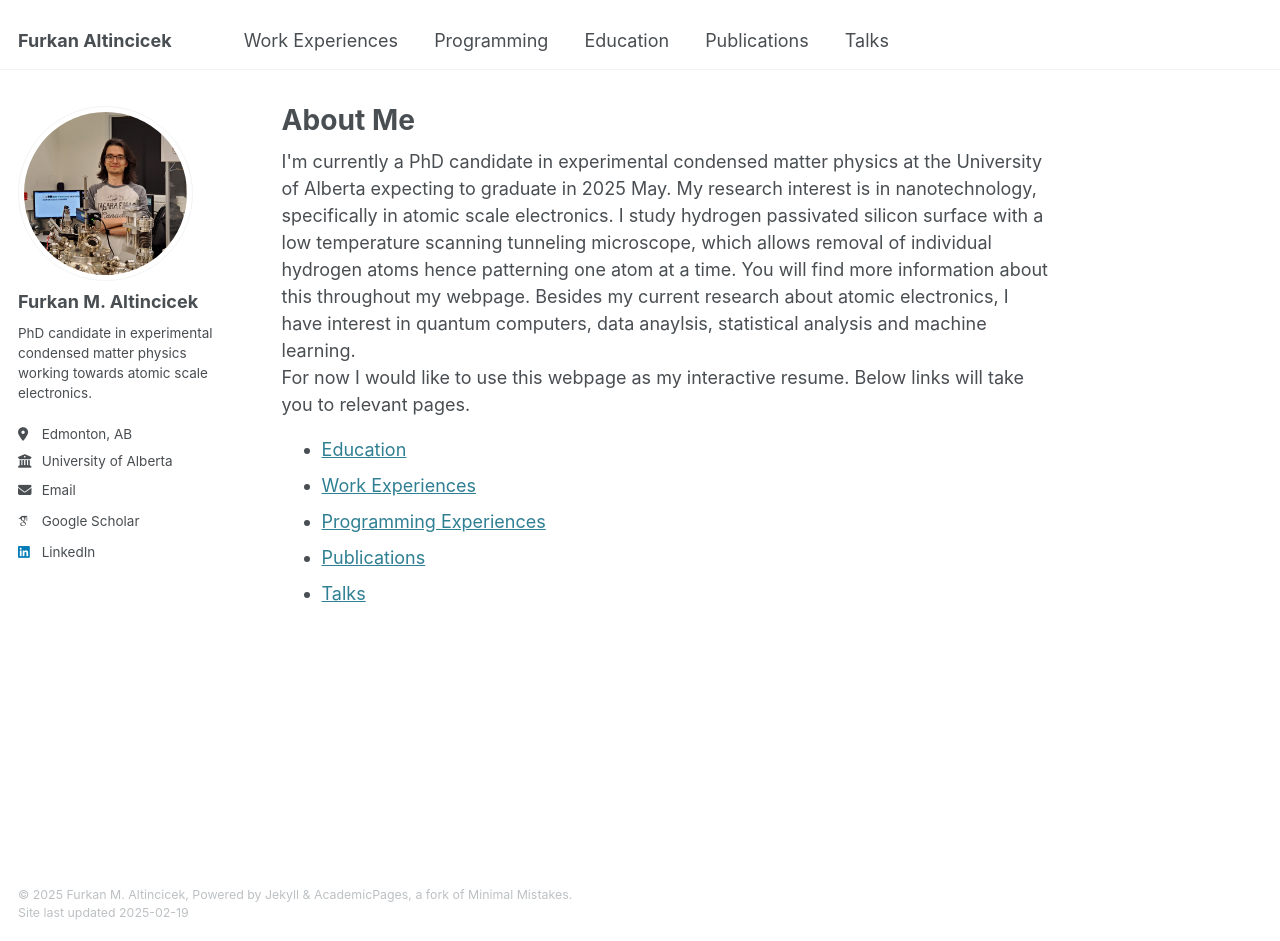
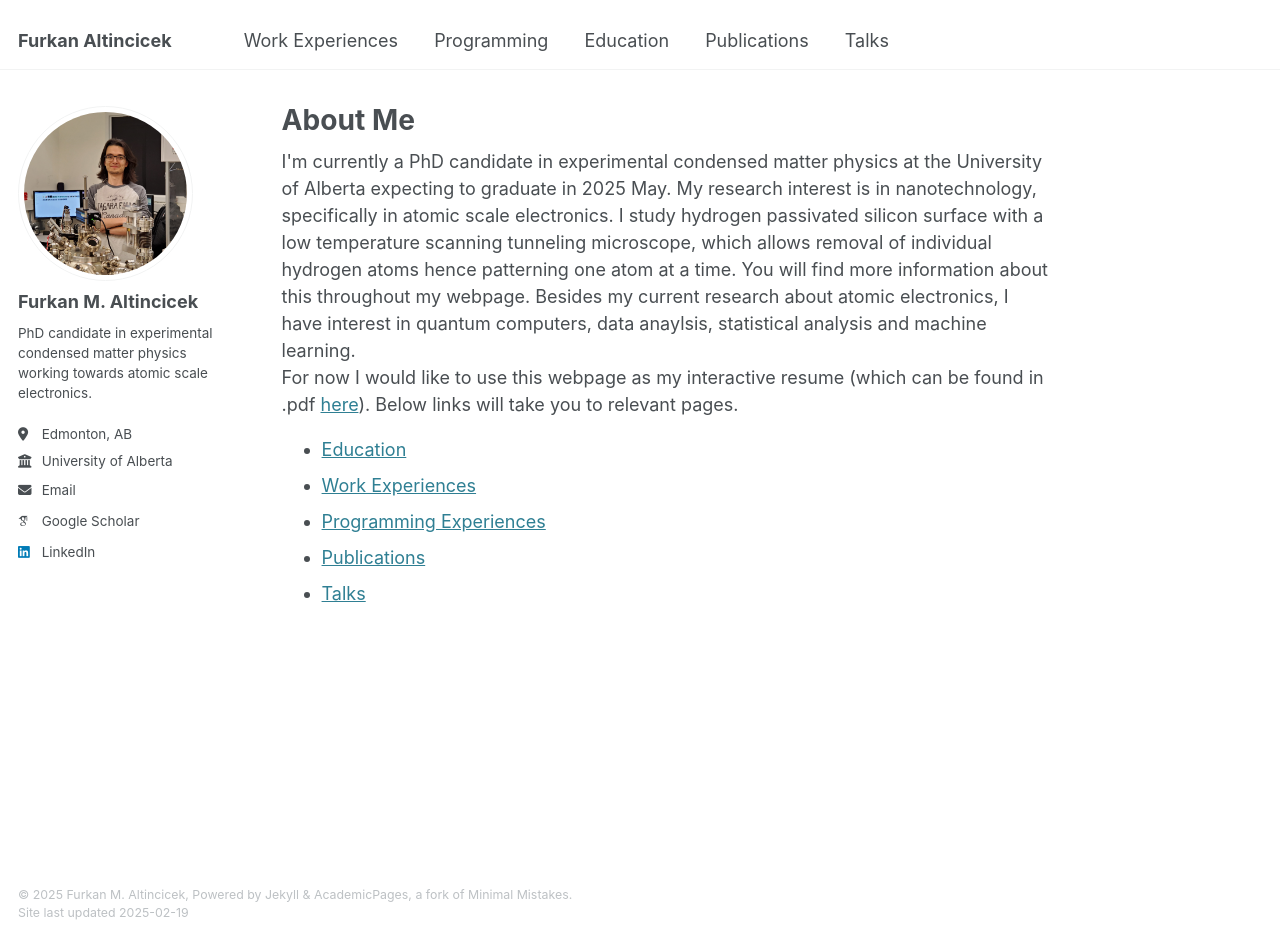
Before and after one commit to faltincicek/faltincicek.github.io, a Jekyll site: the page built from _pages/about.html, in a window 1280 px wide and 941 px high. Built offline with Jekyll 4.4.1, drawn with Linux system fonts in a browser that asks for light colours; some web fonts are replaced.

Commit message:
Update about.html

```diff
--- a/_pages/about.html
+++ b/_pages/about.html
@@ -9,7 +9,7 @@ redirect_from:
 
 I'm currently a PhD candidate in experimental condensed matter physics at the University of Alberta expecting to graduate in 2025 May. My research interest is in nanotechnology, specifically in atomic scale electronics. I study hydrogen passivated silicon surface with a low temperature scanning tunneling microscope, which allows removal of individual hydrogen atoms hence patterning one atom at a time. You will find more information about this throughout my webpage. Besides my current research about atomic electronics, I have interest in quantum computers, data anaylsis, statistical analysis and machine learning.
 <br>
-For now I would like to use this webpage as my interactive resume. Below links will take you to relevant pages.
+For now I would like to use this webpage as my interactive resume (which can be found in .pdf <a href="https://github.com/faltincicek/faltincicek.github.io/blob/master/files/altincicek_furkan_resume.pdf">here</a>). Below links will take you to relevant pages.
 <ul style="list-style-type: disc;">
   <li><a href="https://faltincicek.github.io/education/">Education</a></li>
   <li><a href="https://faltincicek.github.io/work/">Work Experiences</a></li>
```
